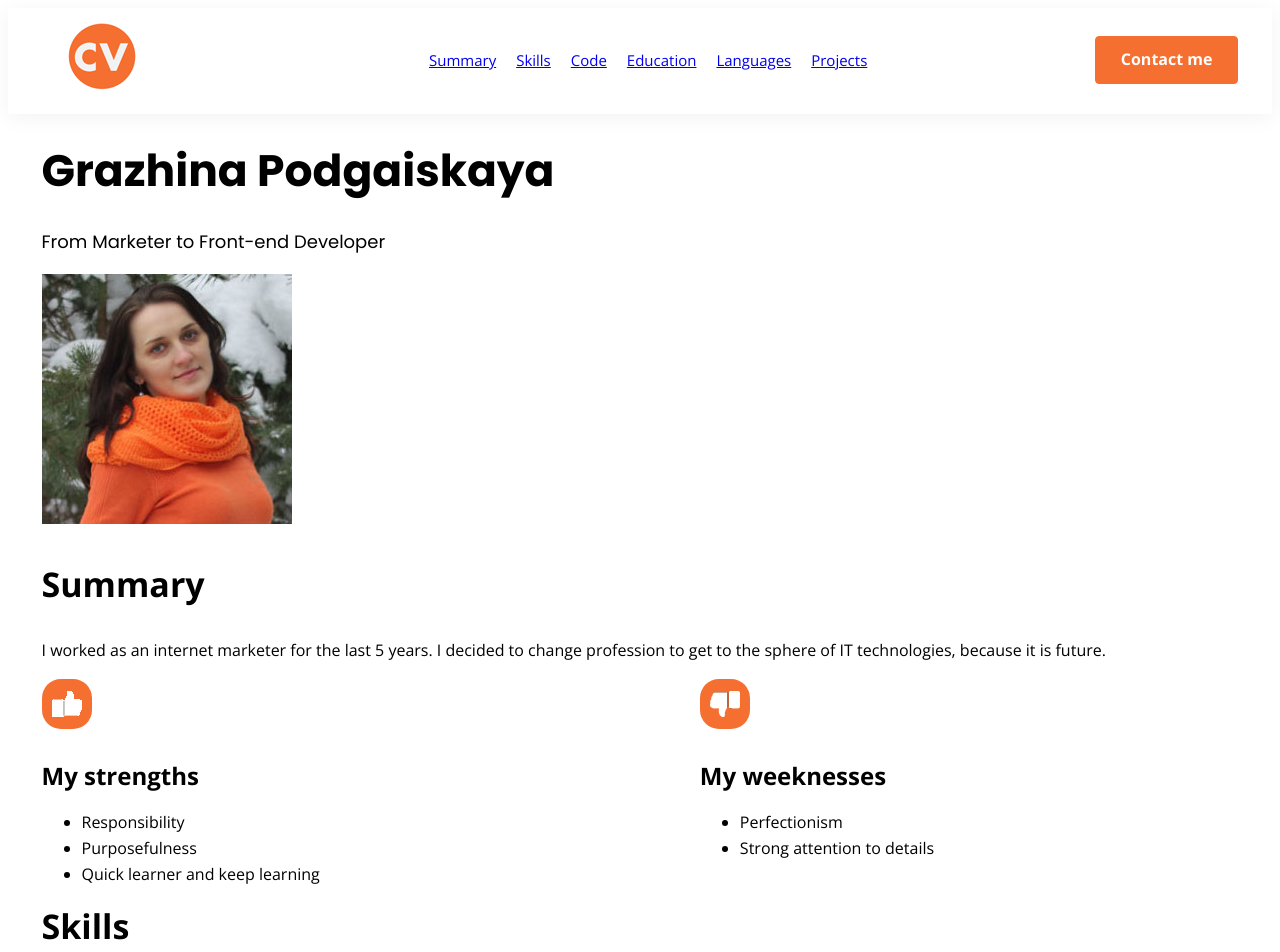
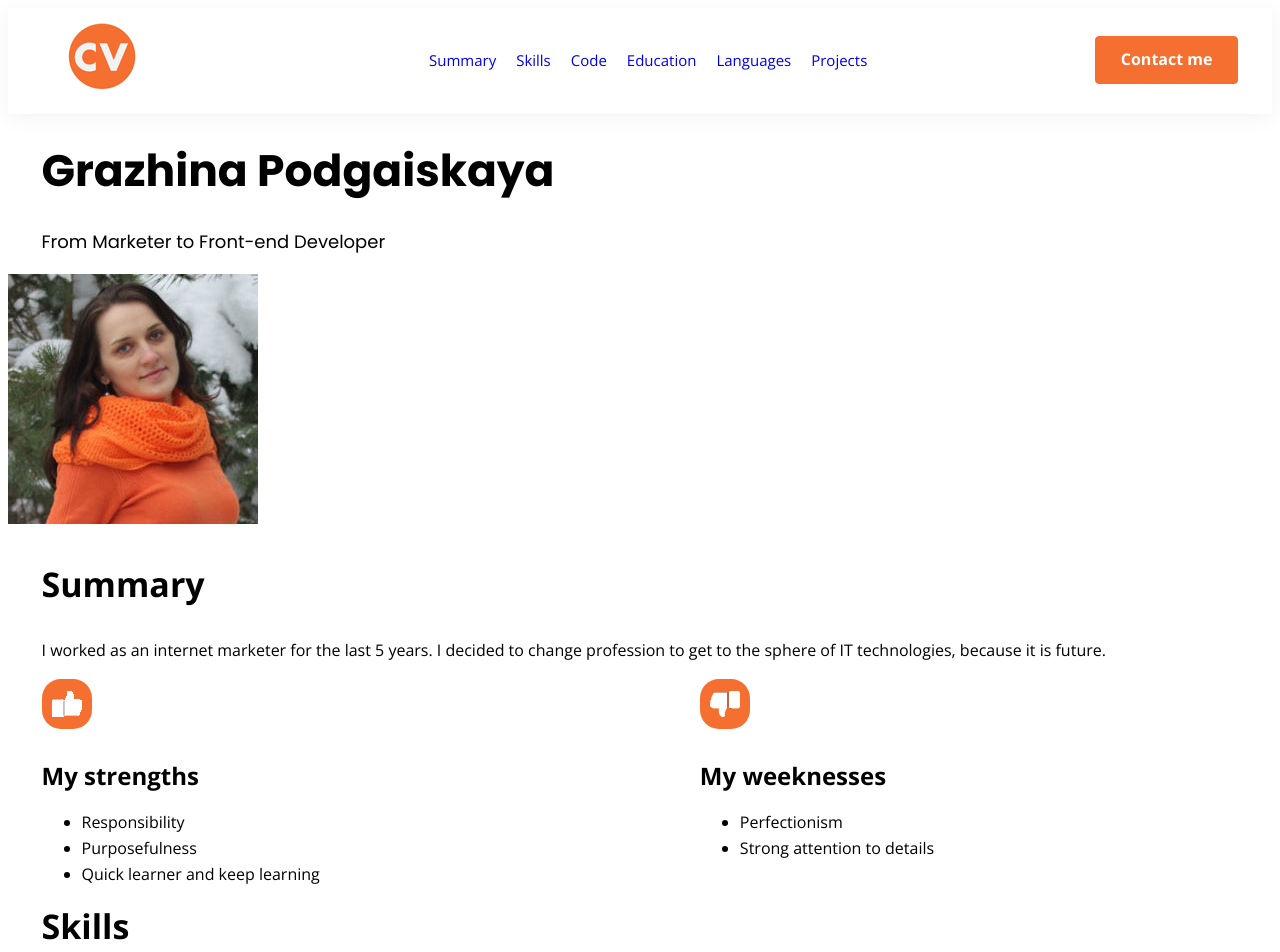
Before and after one commit to Grazhina/rsschool-cv, a website: page index.html in a window 1280 px wide. Shown: the top 952 px of the page. Drawn offline with nearby package versions, Linux system fonts and the light colour scheme; files that its build step writes are made by us from their sources.

Commit message:
feat: add corrections

```diff
--- a/sass/base/_base.scss
+++ b/sass/base/_base.scss
@@ -19,3 +19,7 @@
 h3 {
   @include font($size: 2.4rem, $height: 3.4rem);
 }
+
+a {
+  text-decoration: none;
+}
--- a/sass/components/_navigation.scss
+++ b/sass/components/_navigation.scss
@@ -8,7 +8,6 @@
     list-style: none;
     padding: 0px 10px;
     cursor: pointer;
-    text-decoration: none;
     @extend %transition;
     &:hover {
         color: $color-main;
--- a/sass/components/_promo.scss
+++ b/sass/components/_promo.scss
@@ -16,6 +16,10 @@
     padding-right: 65px;
 }
 
+.promo__image {
+    padding-right: 65px;
+}
+
 .promo__text {
     max-width: 497px;
     @extend %font-add;
```
Also changed, not shown: index.html (+2 -1 lines).
